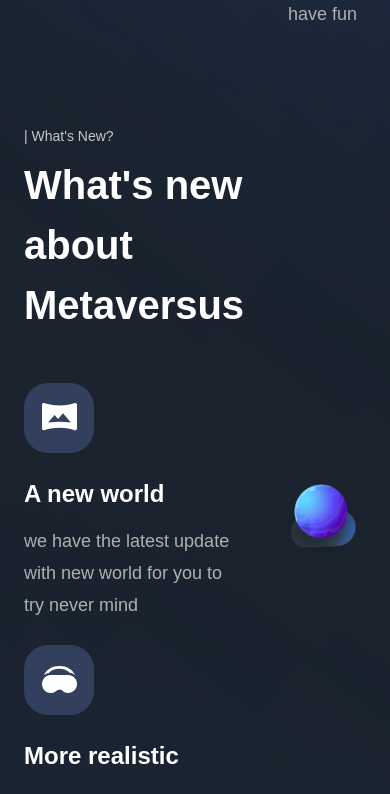
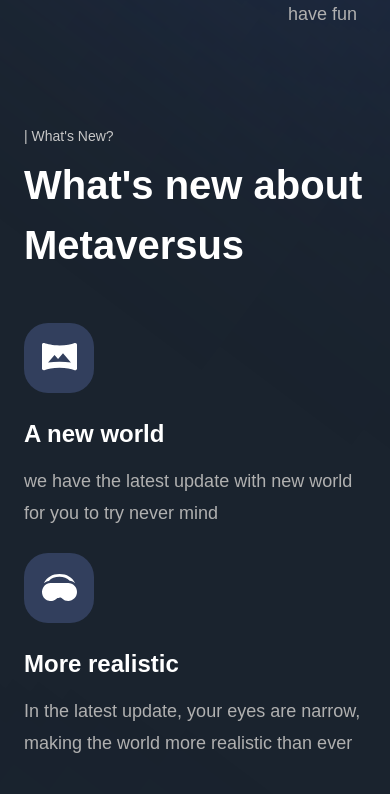
Before and after one commit to mikaelpizzi/metaversus, a Next.js app: page / in a window 390 px wide. Shown: the part 3180-3974 px from the top of the page. Built offline with nearby package versions, Linux system fonts and the light colour scheme; a web font is replaced by a local one.

Commit message:
fix: Fix typo in 'WhatsNew'

```diff
--- a/sections/WhatsNew.jsx
+++ b/sections/WhatsNew.jsx
@@ -13,7 +13,7 @@ const WhatsNew = () => (
       initial='hidden'
       whileInView='show'
       viewport={{ once: false, amount: 0.25}}
-      className={`${styles.innerWidth} mx-auto flex lg:flex-row flew-col gap-8`}
+      className={`${styles.innerWidth} mx-auto flex lg:flex-row flex-col gap-8`}
     >
 
       <motion.div
```
